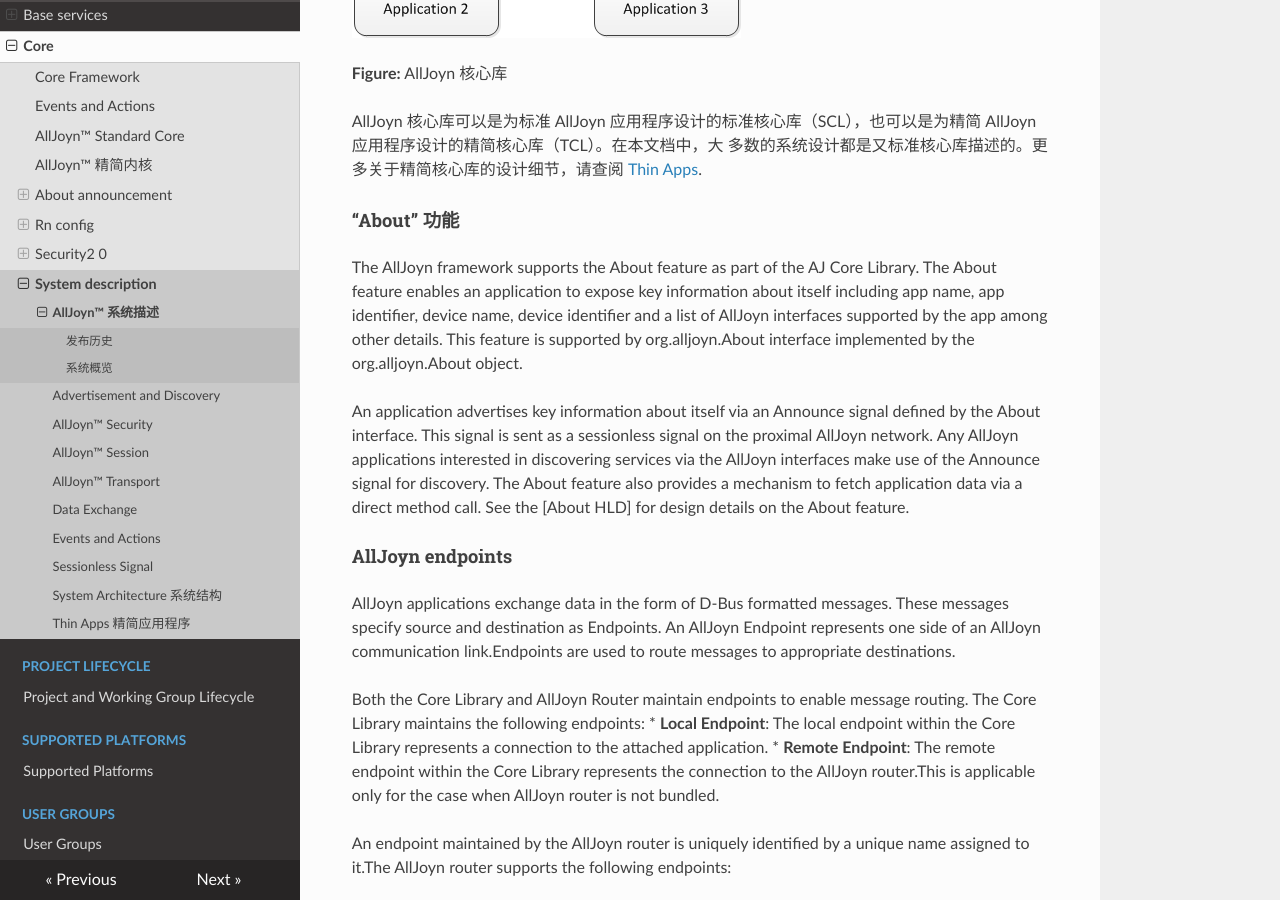
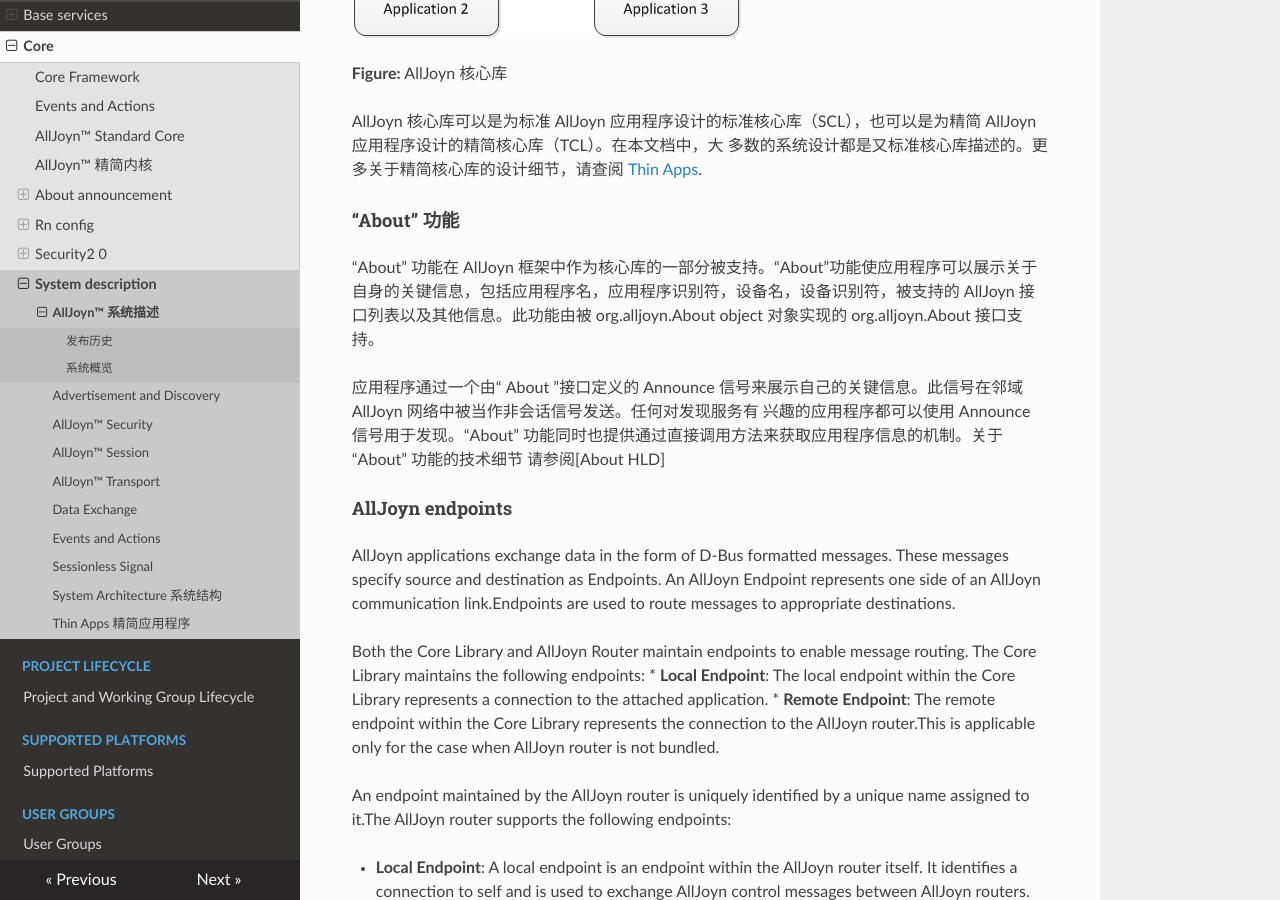
Before and after one commit to smart-conn/alljoyn-zh, an MkDocs documentation site: the page built from docs/learn/core/system-description/index.md, in a window 1280 px wide and 900 px high, scrolled down 11622 px. Built offline with MkDocs 1.6.1, drawn with Linux system fonts in a browser that asks for light colours; nearby versions of some CDN libraries.

Commit message:
Update index.md

```diff
--- a/docs/learn/core/system-description/index.md
+++ b/docs/learn/core/system-description/index.md
@@ -275,22 +275,12 @@ AllJoyn 核心库可以是为标准 AllJoyn 应用程序设计的标准核心库
 
 #### “About” 功能
 
-The AllJoyn framework supports the About feature as part
-of the AJ Core Library. The About feature enables an application
-to expose key information about itself including app name, app
-identifier, device name, device identifier and a list of AllJoyn
-interfaces supported by the app among other details. This
-feature is supported by org.alljoyn.About interface implemented
-by the org.alljoyn.About object.
+“About” 功能在 AllJoyn 框架中作为核心库的一部分被支持。“About”功能使应用程序可以展示关于自身的关键信息，包括应用程序名，应用程序识别符，设备名，设备识别符，被支持的 AllJoyn 接口列表以及其他信息。此功能由被 org.alljoyn.About object 对象实现的 org.alljoyn.About 接口支持。
 
-An application advertises key information about itself via an
-Announce signal defined by the About interface. This signal is
-sent as a sessionless signal on the proximal AllJoyn network.
-Any AllJoyn applications interested in discovering services
-via the AllJoyn interfaces make use of the Announce signal
-for discovery. The About feature also provides a mechanism
-to fetch application data via a direct method call. See the
-[About HLD] for design details on the About feature.
+应用程序通过一个由“ About ”接口定义的 Announce 信号来展示自己的关键信息。此信号在邻域 AllJoyn 网络中被当作非会话信号发送。任何对发现服务有
+兴趣的应用程序都可以使用 Announce 信号用于发现。“About” 功能同时也提供通过直接调用方法来获取应用程序信息的机制。关于 “About” 功能的技术细节
+请参阅[About HLD]
+
 
 #### AllJoyn endpoints
 
```
